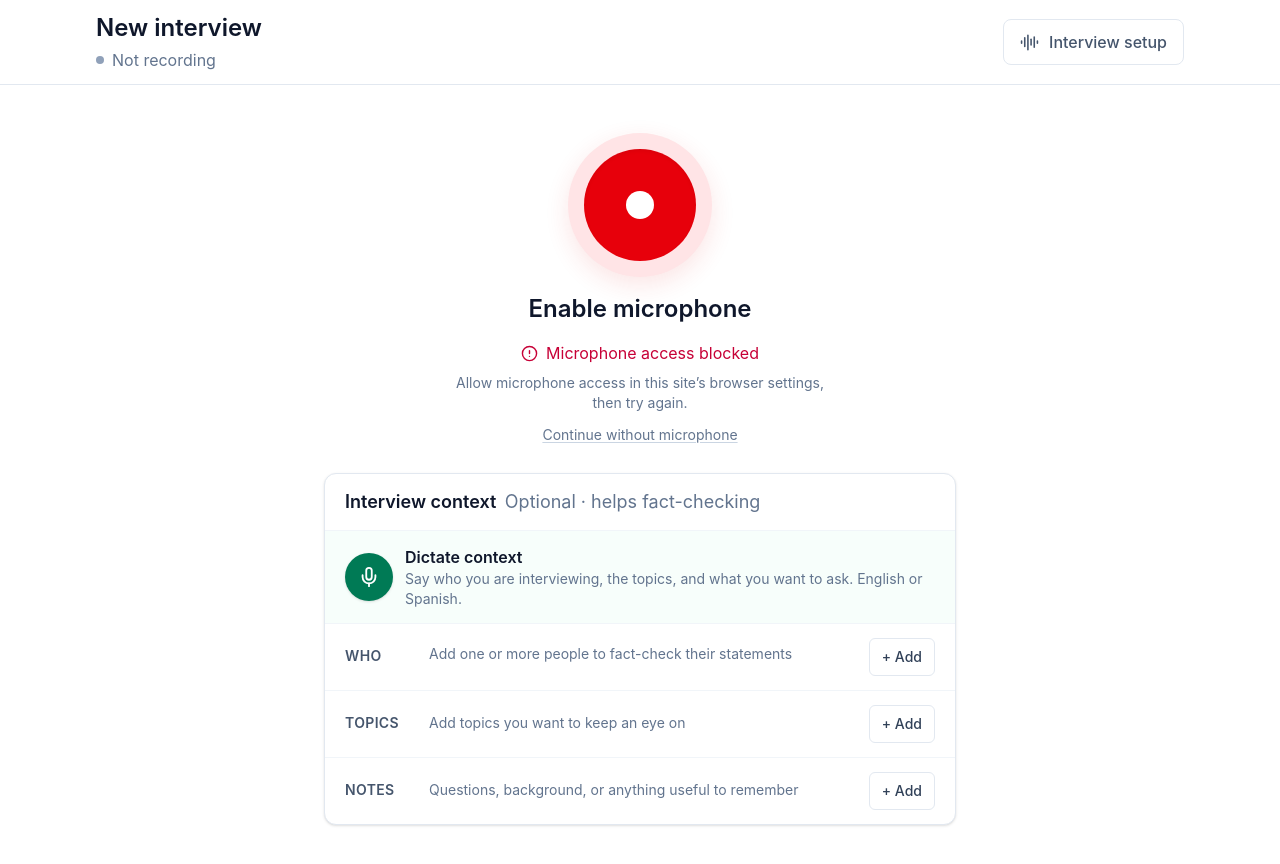
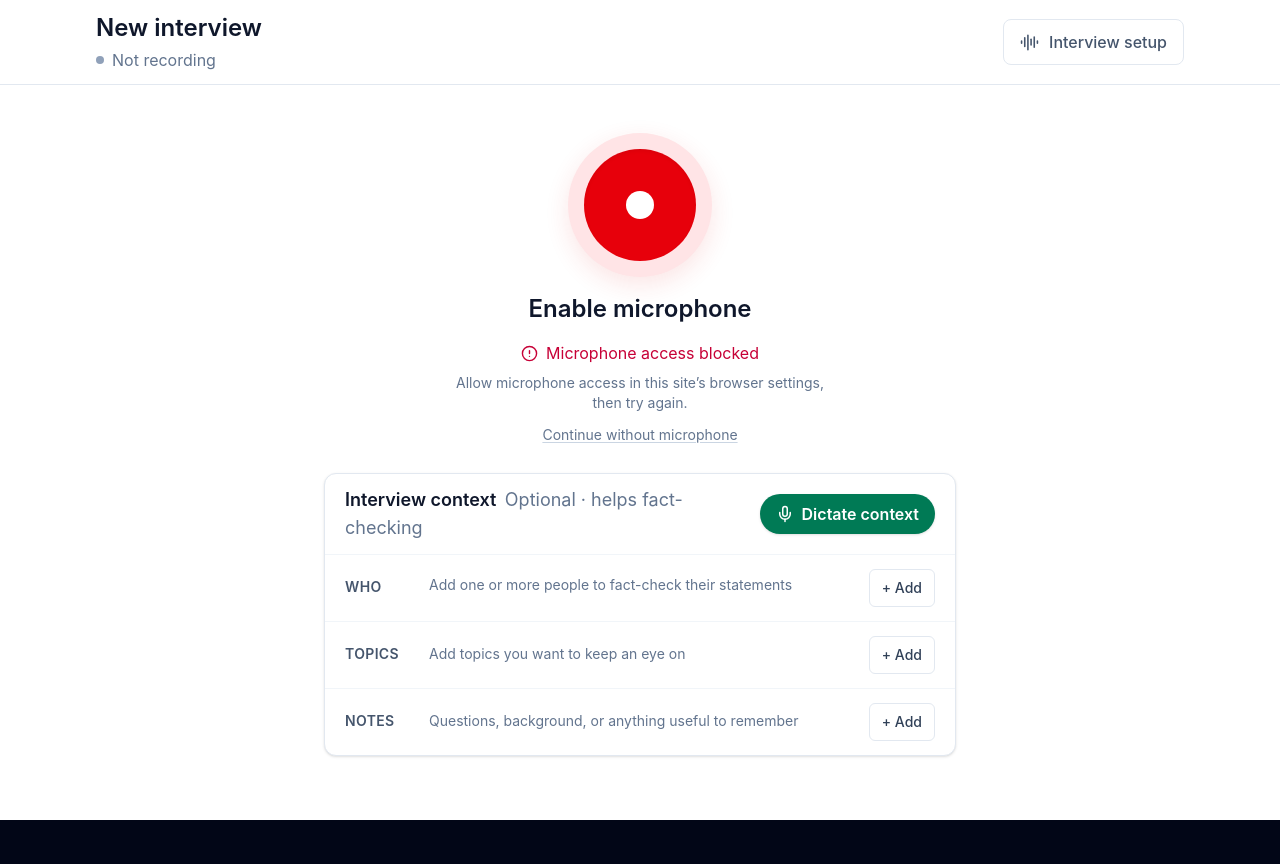
Before and after one commit to albacolomer/Crosscheck, a React (Vite) app: page / in a window 1280 px wide. Shown: the top 864 px of the page. After the commit the page ends 820 px from the top, so only its background shows below. Built offline with nearby package versions, Linux system fonts and the light colour scheme.

Commit message:
feat(preparation): move dictation control into the context card header

```diff
--- a/src/components/preparation/DictationPanel.tsx
+++ b/src/components/preparation/DictationPanel.tsx
@@ -10,8 +10,6 @@ type DictationPanelProps = {
   transcript: string
   error: string | null
   filledSummary: string | null
-  onStart: () => void
-  onStop: () => void
 }
 
 const phaseLabel: Record<DictationPhase, string> = {
@@ -22,7 +20,7 @@ const phaseLabel: Record<DictationPhase, string> = {
   processing: 'Processing…',
 }
 
-export function DictationPanel({ phase, transcript, error, filledSummary, onStart, onStop }: DictationPanelProps) {
+export function DictationPanel({ phase, transcript, error, filledSummary }: DictationPanelProps) {
   const transcriptRef = useRef<HTMLParagraphElement>(null)
   const active = phase !== 'idle'
   const listening = phase === 'connecting' || phase === 'recording'
@@ -33,35 +31,22 @@ export function DictationPanel({ phase, transcript, error, filledSummary, onStar
   const hint = phase === 'idle'
     ? 'Say who you are interviewing, the topics, and what you want to ask. English or Spanish.'
     : phase === 'processing' ? 'Filling in the people, topics, and notes from your dictation.' : 'Speak naturally; you can review everything before starting.'
-  const icon = busy || phase === 'connecting' ? 'loading' : listening ? 'stop' : 'mic'
-
   useEffect(() => {
     const element = transcriptRef.current
     if (element) element.scrollTop = element.scrollHeight
   }, [transcript])
 
+  const showPanel = active || Boolean(error) || Boolean(filledSummary)
+
   return (
+    <Collapsible open={showPanel}>
       <div className="border-b border-slate-100 bg-emerald-50/40 px-4 py-3.5 sm:px-5">
-      <div className="flex items-center gap-3">
-        <button
-          type="button"
-          onClick={listening ? onStop : onStart}
-          disabled={busy}
-          aria-pressed={listening}
-          aria-label={listening ? 'Stop dictation' : 'Dictate interview context'}
-          className={`relative grid h-12 w-12 shrink-0 place-items-center rounded-full text-white shadow-sm transition focus:outline-none focus-visible:ring-2 focus-visible:ring-emerald-700 focus-visible:ring-offset-2 disabled:cursor-wait disabled:opacity-70 ${listening ? 'bg-rose-600 hover:bg-rose-700' : 'bg-emerald-700 hover:bg-emerald-800'}`}
-        >
-          <span key={icon} className="prep-pop">
-            {icon === 'loading'
-              ? <LoaderCircle size={21} className="animate-spin" />
-              : icon === 'stop' ? <Square size={17} fill="currentColor" /> : <Mic size={22} />}
-          </span>
-        </button>
+        {active && (
           <div className="min-w-0">
             <p className="text-base font-semibold text-slate-900" role="status" aria-live="polite"><span key={phase} className="prep-fade">{phaseLabel[phase]}</span></p>
             <p className="text-xs leading-5 text-slate-500 sm:text-sm"><span key={hint} className="prep-fade">{hint}</span></p>
           </div>
-      </div>
+        )}
 
         <Collapsible open={active} className="pt-3">
           <p ref={transcriptRef} className={`max-h-32 overflow-y-auto rounded-lg border border-emerald-100 bg-white px-3 py-2 text-sm leading-6 text-slate-700 transition-opacity duration-300 2xl:text-base ${busy ? 'opacity-70' : ''}`} aria-label="Dictation transcript">
@@ -71,8 +56,42 @@ export function DictationPanel({ phase, transcript, error, filledSummary, onStar
           </p>
         </Collapsible>
 
-      {error && phase === 'idle' && <p className="prep-enter mt-2 flex items-start gap-2 text-sm text-rose-700" role="alert"><AlertCircle size={17} className="mt-0.5 shrink-0" />{error}</p>}
-      {!error && filledSummary && phase === 'idle' && <p className="prep-enter mt-2 flex items-center gap-2 text-sm text-emerald-800"><Check size={17} />{filledSummary} Review below before starting.</p>}
+        {error && phase === 'idle' && <p className="prep-enter flex items-start gap-2 text-sm text-rose-700" role="alert"><AlertCircle size={17} className="mt-0.5 shrink-0" />{error}</p>}
+        {!error && filledSummary && phase === 'idle' && <p className="prep-enter flex items-center gap-2 text-sm text-emerald-800"><Check size={17} />{filledSummary} Review below before starting.</p>}
       </div>
+    </Collapsible>
   )
 }
+
+type DictationButtonProps = {
+  phase: DictationPhase
+  onStart: () => void
+  onStop: () => void
+}
+
+/** Compact dictation control for the context card header. */
+export function DictationButton({ phase, onStart, onStop }: DictationButtonProps) {
+  const listening = phase === 'connecting' || phase === 'recording'
+  const busy = phase === 'stopping' || phase === 'processing'
+  const icon = busy || phase === 'connecting' ? 'loading' : listening ? 'stop' : 'mic'
+  const label = listening ? 'Stop' : busy ? 'Processing…' : 'Dictate context'
+
+  return (
+    <button
+      type="button"
+      onClick={listening ? onStop : onStart}
+      disabled={busy}
+      aria-pressed={listening}
+      aria-label={listening ? 'Stop dictation' : 'Dictate interview context'}
+      title="Say who you are interviewing, the topics, and what you want to ask. English or Spanish."
+      className={`inline-flex h-10 shrink-0 items-center gap-2 rounded-full px-4 text-sm font-semibold text-white shadow-sm transition focus:outline-none focus-visible:ring-2 focus-visible:ring-emerald-700 focus-visible:ring-offset-2 disabled:cursor-wait disabled:opacity-70 sm:text-base ${listening ? 'bg-rose-600 hover:bg-rose-700' : 'bg-emerald-700 hover:bg-emerald-800'}`}
+    >
+      <span key={icon} className="prep-pop">
+        {icon === 'loading'
+          ? <LoaderCircle size={18} className="animate-spin" />
+          : icon === 'stop' ? <Square size={14} fill="currentColor" /> : <Mic size={18} />}
+      </span>
+      <span key={label} className="prep-fade">{label}</span>
+    </button>
+  )
+}
--- a/src/pages/PreparationPage.tsx
+++ b/src/pages/PreparationPage.tsx
@@ -3,7 +3,7 @@ import { AlertCircle, AudioLines, Check, LoaderCircle, Plus, Trash2, X } from 'l
 import type { ParsedPreparation } from '../../shared/preparation'
 import type { InterviewContext } from '../../shared/types'
 import { Collapsible } from '../components/preparation/Collapsible'
-import { DictationPanel } from '../components/preparation/DictationPanel'
+import { DictationButton, DictationPanel } from '../components/preparation/DictationPanel'
 import '../components/preparation/preparation-motion.css'
 import { useContextDictation } from '../hooks/useContextDictation'
 import { useFreshItems } from '../hooks/useFreshItems'
@@ -282,8 +282,13 @@ export function PreparationPage({ onStart }: PreparationPageProps) {
         {microphoneStatus !== 'ready' && microphoneStatus !== 'checking' && microphoneStatus !== 'requesting' && <button type="button" onClick={startInterview} className="mt-3 text-xs text-slate-500 underline decoration-slate-300 underline-offset-2 hover:text-slate-800 sm:text-sm">Continue without microphone</button>}
 
         <section className="mt-7 w-full overflow-hidden rounded-xl border border-slate-200 bg-white shadow-sm" aria-labelledby="context-title">
-          <div className="border-b border-slate-100 px-4 py-3.5 sm:px-5">
+          <div className="flex items-center justify-between gap-3 border-b border-slate-100 px-4 py-3 sm:px-5">
             <h1 id="context-title" className="text-base font-semibold text-slate-900 sm:text-lg">Interview context <span className="ml-1 font-normal text-slate-500">Optional · helps fact-checking</span></h1>
+            <DictationButton
+              phase={dictation.phase}
+              onStart={() => { setDictationSummary(null); dictation.start() }}
+              onStop={dictation.stop}
+            />
           </div>
 
           <DictationPanel
@@ -291,8 +296,6 @@ export function PreparationPage({ onStart }: PreparationPageProps) {
             transcript={dictation.transcript}
             error={dictation.error}
             filledSummary={dictationSummary}
-            onStart={() => { setDictationSummary(null); dictation.start() }}
-            onStop={dictation.stop}
           />
 
           <div className="grid grid-cols-[62px_minmax(0,1fr)_auto] items-start gap-2 border-b border-slate-100 px-4 py-3.5 sm:grid-cols-[72px_minmax(0,1fr)_auto] sm:gap-3 sm:px-5">
```
Lines whose indentation alone changed are shown as unchanged.
